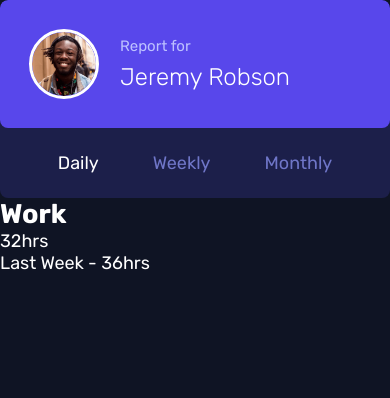
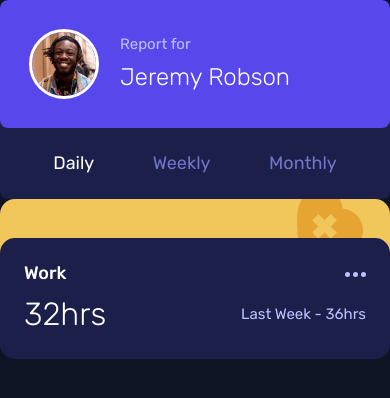
Before and after one commit to skhbabez/time-tracking-dashboard-main, a plain HTML site: page index.html in a window 390 px wide. Drawn offline with Linux system fonts and the light colour scheme.

Commit message:
Setu p mobile card types

```diff
--- a/index.html
+++ b/index.html
@@ -18,7 +18,7 @@
   <body>
     <main>
       <article class="report">
-        <div class="report-card">
+        <div class="user-card">
           <header>
             <img src="images/image-jeremy.png" alt="" height="64" width="64" />
             <div class="user-info">
@@ -52,11 +52,23 @@
             </div>
           </section>
         </div>
-        <section class="">
-          <h2>Work</h2>
-          <p>32hrs</p>
-          <p>Last Week - 36hrs</p>
-        </section>
+        <div class="time-card-bg" data-type="self-care">
+          <section class="time-card">
+            <header>
+              <h2>Work</h2>
+              <img
+                src="images/icon-ellipsis.svg"
+                alt=""
+                width="21"
+                height="5"
+              />
+            </header>
+            <div class="time-card-content">
+              <p>32hrs</p>
+              <p>Last Week - 36hrs</p>
+            </div>
+          </section>
+        </div>
       </article>
     </main>
   </body>
--- a/styles.css
+++ b/styles.css
@@ -48,6 +48,12 @@ img {
   --space-64: 4rem;
   --space-54: 3.375rem;
   --corner-radius: 0.5rem;
+  --work-img: url("images/icon-work.svg");
+  --play-img: url("images/icon-play.svg");
+  --study-img: url("images/icon-study.svg");
+  --exercise-img: url("images/icon-exercise.svg");
+  --social-img: url("images/icon-social.svg");
+  --self-care-img: url("images/icon-self-care.svg");
 }
 
 body {
@@ -56,6 +62,7 @@ body {
   font-family: var(--font-base);
   font-weight: var(--font-regular);
   color: white;
+  line-height: 1.3;
 }
 
 h1 {
@@ -63,13 +70,18 @@ h1 {
   font-weight: var(--font-light);
 }
 
-.report-card {
+h2 {
+  font-weight: var(--font-medium);
+  font-size: var(--font-step-2);
+}
+
+.user-card {
   background-color: var(--navy-900);
   border-radius: var(--corner-radius);
   overflow: hidden;
 }
 
-.report-card header {
+.user-card header {
   display: flex;
   gap: var(--space-24);
   align-items: center;
@@ -95,9 +107,10 @@ h1 {
 }
 
 .toggle-btn-group {
-  display: flex;
-  justify-content: center;
-  gap: var(--space-54);
+  display: grid;
+  grid-auto-flow: column;
+  align-items: center;
+  text-align: center;
   padding: var(--space-24);
 }
 
@@ -116,3 +129,76 @@ h1 {
     }
   }
 }
+
+.time-card {
+  border-radius: inherit;
+  background-color: var(--navy-900);
+  width: 100%;
+  padding: var(--space-24);
+  inset: auto 0px 0 0; /* Modern way to position */
+}
+
+.time-card-bg {
+  display: flex;
+  flex-direction: column;
+  justify-content: end;
+  overflow: hidden;
+  position: relative;
+  background-image: var(--time-card-image),
+    linear-gradient(var(--time-card-color) 40%, var(--navy-900) 40%);
+  background-repeat: no-repeat;
+  background-position: 92% -13%;
+  min-block-size: 10rem;
+  border-radius: 15px;
+}
+
+.time-card-bg[data-type="work"] {
+  --time-card-image: var(--work-img);
+  --time-card-color: var(--orange-300);
+}
+.time-card-bg[data-type="play"] {
+  --time-card-image: var(--play-img);
+  --time-card-color: var(--blue-300);
+}
+.time-card-bg[data-type="study"] {
+  --time-card-image: var(--study-img);
+  --time-card-color: var(--pink-400);
+}
+.time-card-bg[data-type="exercise"] {
+  --time-card-image: var(--exercise-img);
+  --time-card-color: var(--green-400);
+}
+.time-card-bg[data-type="social"] {
+  --time-card-image: var(--social-img);
+  --time-card-color: var(--purple-700);
+}
+.time-card-bg[data-type="self-care"] {
+  --time-card-image: var(--self-care-img);
+  --time-card-color: var(--yellow-300);
+}
+
+.time-card header {
+  display: flex;
+  justify-content: space-between;
+  align-items: center;
+  font-weight: var(--font-medium);
+  img {
+    max-inline-size: 21px;
+    height: 100%;
+  }
+}
+
+.time-card-content {
+  display: flex;
+  justify-content: space-between;
+  align-items: center;
+  margin-block-start: 8px;
+  p:first-child {
+    font-size: var(--font-step-4);
+    font-weight: var(--font-light);
+  }
+  p:last-child {
+    font-size: var(--font-step-1);
+    color: var(--navy-200);
+  }
+}
```
